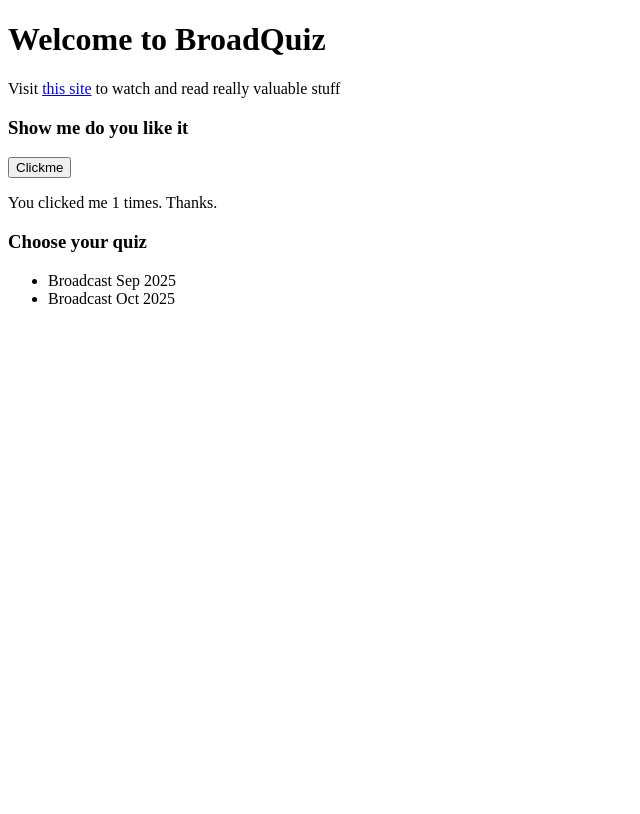
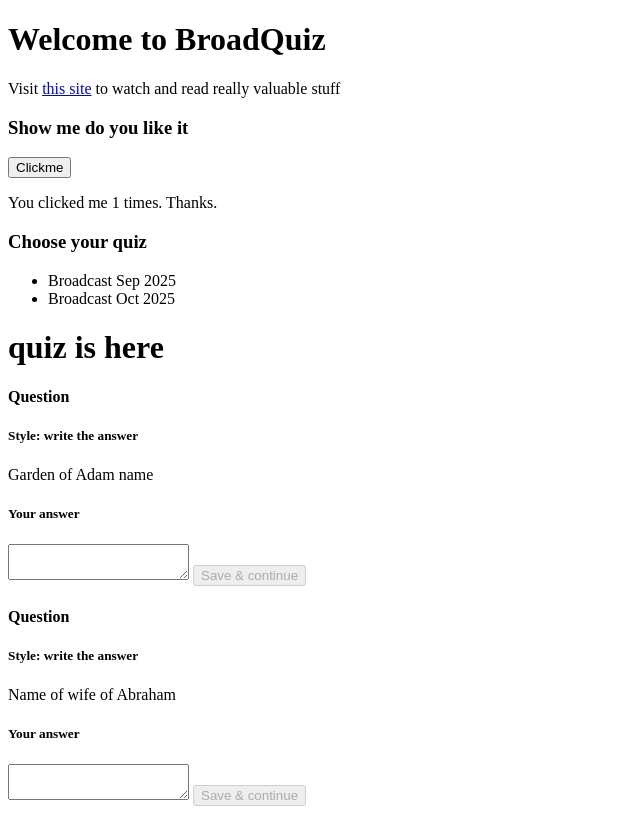
Before and after one commit to lukaszkuczynski/broadquiz, a SvelteKit app in the folder my-app/: page / in a window 1280 px wide. Shown: the whole page, without its empty margins (0-640 px from the left). Built offline with nearby package versions, Linux system fonts and the light colour scheme.

Commit message:
using lib to import function providing questions

```diff
--- /dev/null
+++ b/my-app/src/lib/quiz_prep.ts
@@ -0,0 +1,38 @@
+
+enum QuestionType {
+    OPEN = "OPEN",
+    CHOICE = "CHOICE"
+}
+
+export type Answer = {
+    answerText: string,
+    timeElapsed: number
+}
+
+type Verification = {
+    correct: boolean
+}
+
+type Question = {
+    type: QuestionType,
+    questionText: string,
+    correctAnswer: string
+    // how validate according to type
+}
+
+export function get_questions(quizName: string): Question[] {
+    return [
+        { "type": QuestionType.OPEN, "questionText": "Garden of Adam name", "correctAnswer": "Eden" },
+        { "type": QuestionType.OPEN, "questionText": "Name of wife of Abraham", "correctAnswer": "Sarah" }
+    ]
+}
+
+export function verify(question: Question, answer: Answer): Verification {
+    let verification = { "correct": false }
+    if (question.type == QuestionType.OPEN) {
+        verification = { "correct": answer.answerText == question.correctAnswer }
+    } else {
+        throw new Error()
+    }
+    return verification
+}
--- a/my-app/src/routes/+page.svelte
+++ b/my-app/src/routes/+page.svelte
@@ -5,7 +5,11 @@
 	let elements = ['Broadcast Sep 2025', 'Broadcast Oct 2025'];
 
 	import Likes from './Likes.svelte';
+	import Question from './Question.svelte';
 	import QuizTiles from './QuizTiles.svelte';
+
+	import { get_questions } from '$lib/quiz_prep';
+	let questions = $state(get_questions('any'));
 </script>
 
 <h1>Welcome to {appName}</h1>
@@ -14,3 +18,9 @@
 <Likes />
 
 <QuizTiles {elements} />
+
+<h1>quiz is here</h1>
+
+{#each questions as q}
+	<Question question={q.questionText}></Question>
+{/each}
--- /dev/null
+++ b/my-app/src/routes/Question.svelte
@@ -0,0 +1,27 @@
+<script>
+	import { verify } from '$lib/quiz_prep';
+
+	let propss = $props();
+
+	// let question = $props('question');
+
+	let answer = $state('');
+
+	function onclick() {
+		console.log('Clicked!');
+		console.log({ answer });
+		console.log(`given answer is {answer}`);
+		return 'z';
+	}
+</script>
+
+<h4>Question</h4>
+
+<h5>Style: write the answer</h5>
+
+<p class="question_body">{propss.question}</p>
+
+<h5>Your answer</h5>
+<textarea bind:value={answer}> </textarea>
+
+<button {onclick} disabled={answer.length < 1}>Save & continue</button>
```
Also changed, not shown: 1 other file (tests, documents, lock files or other folders).
